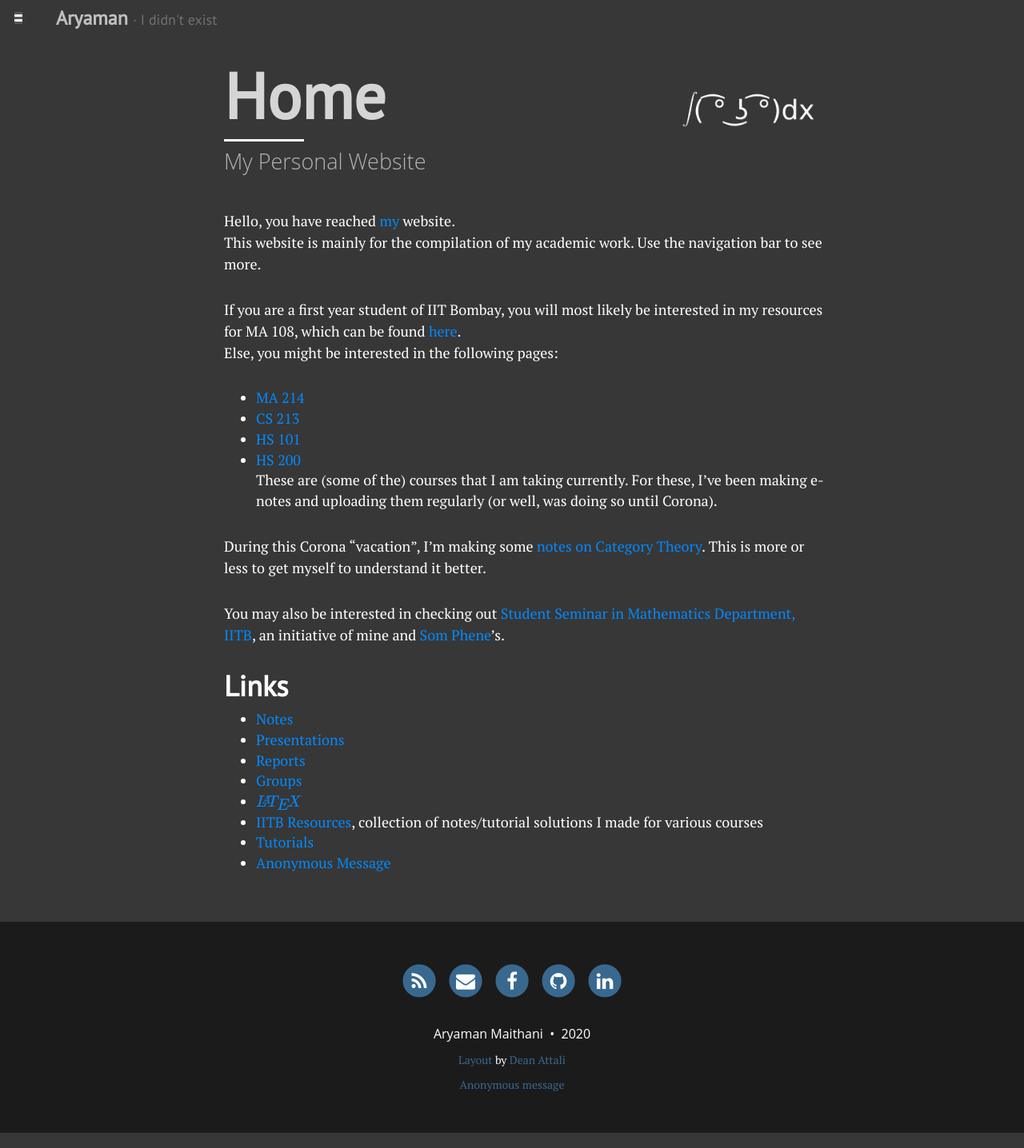
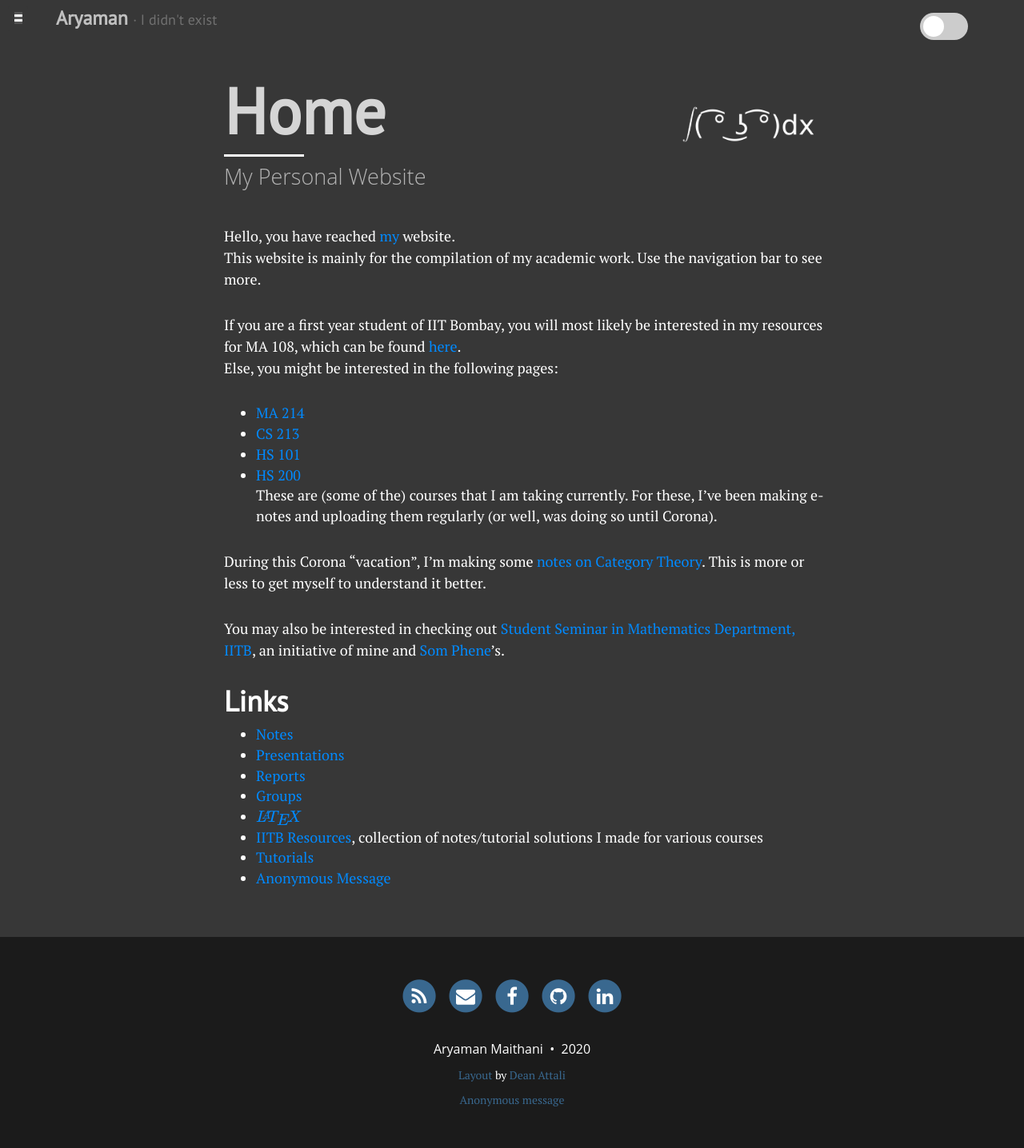
Before and after one commit to randommathguy/randommathguy.github.io, a Jekyll site: the page built from index.md, in a window 1280 px wide. Shown: the whole page at 80% size. Built offline with Jekyll 4.4.1, drawn with Linux system fonts in a browser that asks for light colours; nearby versions of some CDN libraries; formulas are drawn with MathJax 3.

Commit message:
light mode

```diff
--- a/_config.yml
+++ b/_config.yml
@@ -76,6 +76,7 @@
 
 # Personalize the colors in your website. Colour values can be any valid CSS colour
 
+font-col: "#FFFFFF"
 navbar-col: "#1B1B1B"
 navbar-text-col: "#1C82B3"
 navbar-children-col: "#181818"
@@ -87,6 +88,21 @@
 footer-link-col: "#39688F"
 title-col: "#D5D5D5"
 subtitle-col: "#B4B4B4"
+
+# light mode
+
+light-font-col: "#000000"
+light-navbar-col: "#E4E4E4"
+light-navbar-text-col: "#E37D4C"
+light-navbar-children-col: "#E7E7E7"
+light-page-col: "#C8C8C8"
+light-link-col: "#FF7500"
+light-hover-col: "#FF7A5E"
+light-footer-col: "#E4E4E4"
+light-footer-text-col: "#000000"
+light-footer-link-col: "#C69770"
+light-title-col: "#2A2A2A"
+light-subtitle-col: "#4B4B4B"
 
 # Alternatively, the navbar, footer, and page background can be set to use background images
 # instead of colour
--- a/_includes/header.html
+++ b/_includes/header.html
@@ -50,7 +50,7 @@
     <div class="row">
       <div class="col-lg-8 col-lg-offset-2 col-md-10 col-md-offset-1">
         <div class="{{ include.type }}-heading">
-          <h1 style="color: {{ site.title-col }}">
+          <h1 style="color: var(--title-color)">
           	{% if page.image %}
 			<div class = "header-image">
 				<img src="{{ page.image | relative_url }}">
@@ -61,9 +61,9 @@
 		  {% if page.subtitle %}
 		    {% if include.type == "page" %}
             <hr class="small">
-            <span class="{{ include.type }}-subheading" style="color: {{ site.subtitle-col }}">{{ page.subtitle }}</span>
+            <span class="{{ include.type }}-subheading" style="color: var(--subtitle-color)">{{ page.subtitle }}</span>
 			{% else %}
-			<h2 class="{{ include.type }}-subheading" style="color: {{ site.subtitle-col }}">{{ page.subtitle }}</h2>
+			<h2 class="{{ include.type }}-subheading" style="color: var(--subtitle-color)">{{ page.subtitle }}</h2>
 			{% endif %}
 		  {% endif %}
 
--- a/_layouts/base.html
+++ b/_layouts/base.html
@@ -33,14 +33,49 @@
             <a href="{{ site.baseurl }}/" title="Home">{{ site.title }}</a>
             <small>· {{ site.tagline }}</small>
           </h3>
+
+        <div class="theme-switch-wrapper">
+       <label class="theme-switch" for="checkbox">
+          <input type="checkbox" id="checkbox" />
+          <div class="slider round"></div>
+        </label>
+      </div>
+
         </div>
+
       </div>
+
+
 
       <div class="container content">
         {{ content }}
       </div>
     </div>
 
+    <script>
+      const toggleSwitch = document.querySelector('.theme-switch input[type="checkbox"]');
+const currentTheme = localStorage.getItem('theme');
+
+if (currentTheme) {
+    document.documentElement.setAttribute('data-theme', currentTheme);
+
+    if (currentTheme === 'dark') {
+        toggleSwitch.checked = true;
+    }
+}
+
+function switchTheme(e) {
+    if (e.target.checked) {
+        document.documentElement.setAttribute('data-theme', 'dark');
+        localStorage.setItem('theme', 'dark');
+    }
+    else {        document.documentElement.setAttribute('data-theme', 'light');
+          localStorage.setItem('theme', 'light');
+    }
+}
+
+toggleSwitch.addEventListener('change', switchTheme, false);
+    </script>
 
    <label for="sidebar-checkbox" class="sidebar-toggle"></label>
 
--- a/css/main.css
+++ b/css/main.css
@@ -6,13 +6,40 @@
 
 /* --- General --- */
 
+:root {
+    --font-color: {{ site.font-col }};
+    --background-color: {{ site.page-col }};
+    --footer-color: {{ site.footer-col }};
+    --footer-text-color: {{ site.footer-text-col }};
+    --link-color: {{ site.link-col }};
+    --hover-color: {{ site.hover-col }};
+    --title-color: {{ site.title-col }};
+    --subtitle-color: {{ site.subtitle-col }};
+    --masthead-color: #c0c0c0;
+    --masthead-small-color: #707070;
+}
+
+[data-theme="dark"] {
+    --font-color: {{ site.light-font-col }};
+    --background-color: {{ site.light-page-col }};
+    --footer-color: {{ site.light-footer-col }};
+    --footer-text-color: {{ site.light-footer-text-col }};
+    --link-color: {{ site.light-link-col }};
+    --hover-color: {{ site.light-hover-col }};
+    --title-color: {{ site.light-title-col }};
+    --subtitle-color: {{ site.light-subtitle-col }};
+    --masthead-color: #3F3F3F;
+    --masthead-small-color: #8F8F8F;
+}
+
+
 body {
   overflow-x: hidden;
   font-family: "PT Serif", Georgia, "Times New Roman", serif;
   font-size: 18px;
-  color: white;/*#404040;*/
+  color: var(--font-color);
   position: static;
-  background-color: {{ site.page-col }};
+  background-color: var(--background-color);
   {% if site.page-img %}
   background-image: url({{ site.page-img | relative_url }});
   background-attachment: fixed;
@@ -27,11 +54,11 @@
   font-weight: 800;
 }
 a {
-  color: {{ site.link-col }};
+  color: var(--link-color);
 }
 a:hover,
 a:focus {
-  color: {{ site.hover-col }};
+  color: var(--hover-color);
 }
 blockquote {
   color: #808080;
@@ -69,12 +96,12 @@
 ::-moz-selection {
   color: white;
   text-shadow: none;
-  background-color: {{ site.hover-col }};
+  background-color: var(--hover-color);
 }
 ::selection {
   color: white;
   text-shadow: none;
-  background-color: {{ site.hover-col }};
+  background-color: var(--hover-color);
 }
 img::selection {
   color: white;
@@ -112,7 +139,7 @@
   /*border-top: 1px #EAEAEA solid;*/
   margin-top: 50px;
   font-size: 14px;
-  background-color: {{ site.footer-col }};
+  background-color: var(--footer-color);
   {% if site.footer-img %}
   background-image: url({{ site.footer-img | relative_url }});
   background-attachment: fixed;
@@ -120,7 +147,7 @@
 }
 
 footer p.text-muted {
-  color: {{ site.footer-text-col }};
+  color: var(--foot-text-col);
 }
 
 footer a {
@@ -178,7 +205,7 @@
 .post-preview a:focus,
 .post-preview a:hover {
   text-decoration: none;
-  color: {{ site.hover-col }};
+  color: var(--hover-color);
 }
 
 .post-preview .post-title {
@@ -257,14 +284,14 @@
 }
 
 .blog-tags a {
-  color: {{ site.link-col }};
+  color: var(--link-color);
   text-decoration: none;
   padding: 0px 5px;
 }
 
 .blog-tags a:hover {
   border-radius: 2px;
-  color: {{ site.hover-col }};
+  color: var(--hover-color);
   background-color: #EEE;
 }
 
@@ -481,8 +508,8 @@
 .pager li a:hover,
 .pager li a:focus {
   color: #FFF;
-  border: 1px solid {{ site.hover-col }};
-  background-color: {{ site.hover-col }};
+  border: 1px solid var(--hover-color);
+  background-color: var(--hover-color);
 }
 
 .pager {
@@ -506,12 +533,12 @@
 }
 table tr {
   /* border-top: 1px solid #cccccc; */
-  background-color: {{ site.page-col }};/*#ffffff;*/
+  background-color: var(--background-color);/*#ffffff;*/
   margin: 0;
   padding: 0;
 }
 table tr:nth-child(2n) {
-  background-color: {{ site.page-col }};/*#f8f8f8;*/
+  background-color: var(--background-color);/*#f8f8f8;*/
 }
 table tr th {
   font-weight: bold;
@@ -749,15 +776,15 @@
 .masthead-title {
   margin-top: 0;
   margin-bottom: 0;
-  color: #c0c0c0;
+  color: var(--masthead-color);
 }
 .masthead-title a {
-  color: #c0c0c0;
+  color: var(--masthead-color);
 }
 .masthead-title small {
   font-size: 75%;
   font-weight: 400;
-  color: #707070;
+  color: var(--masthead-small-color);
   letter-spacing: 0;
 }
 
@@ -930,7 +957,7 @@
   display: block;
   padding: .28rem .75rem;
   color: white;
-  background-color: {{ site.page-col }};
+  background-color: var(--background-color);
   border-radius: .28rem;
   cursor: pointer;
 }
@@ -1076,3 +1103,65 @@
   border: 4px solid #ffea92;
   box-shadow: 0 0 0 4px rgba(255, 255, 255, 0.2);
 }
+
+/* Theme toggler */
+/*slider switch css */
+.theme-switch-wrapper {
+  display: flex;
+  align-items: center;
+  float: right;
+  margin-top: -20px;
+
+  em {
+    margin-left: 10px;
+    font-size: 1rem;
+  }
+}
+.theme-switch {
+  display: inline-block;
+  height: 34px;
+  position: relative;
+  width: 60px;
+}
+
+.theme-switch input {
+  display:none;
+}
+
+.slider {
+  background-color: #ccc;
+  bottom: 0;
+  cursor: pointer;
+  left: 0;
+  position: absolute;
+  right: 0;
+  top: 0;
+  transition: .4s;
+}
+
+.slider:before {
+  background-color: #fff;
+  bottom: 4px;
+  content: "";
+  height: 26px;
+  left: 4px;
+  position: absolute;
+  transition: .4s;
+  width: 26px;
+}
+
+input:checked + .slider {
+  background-color: #66bb6a;
+}
+
+input:checked + .slider:before {
+  transform: translateX(26px);
+}
+
+.slider.round {
+  border-radius: 34px;
+}
+
+.slider.round:before {
+  border-radius: 50%;
+}
```
Also changed, not shown: img/sidebar.jpg.
